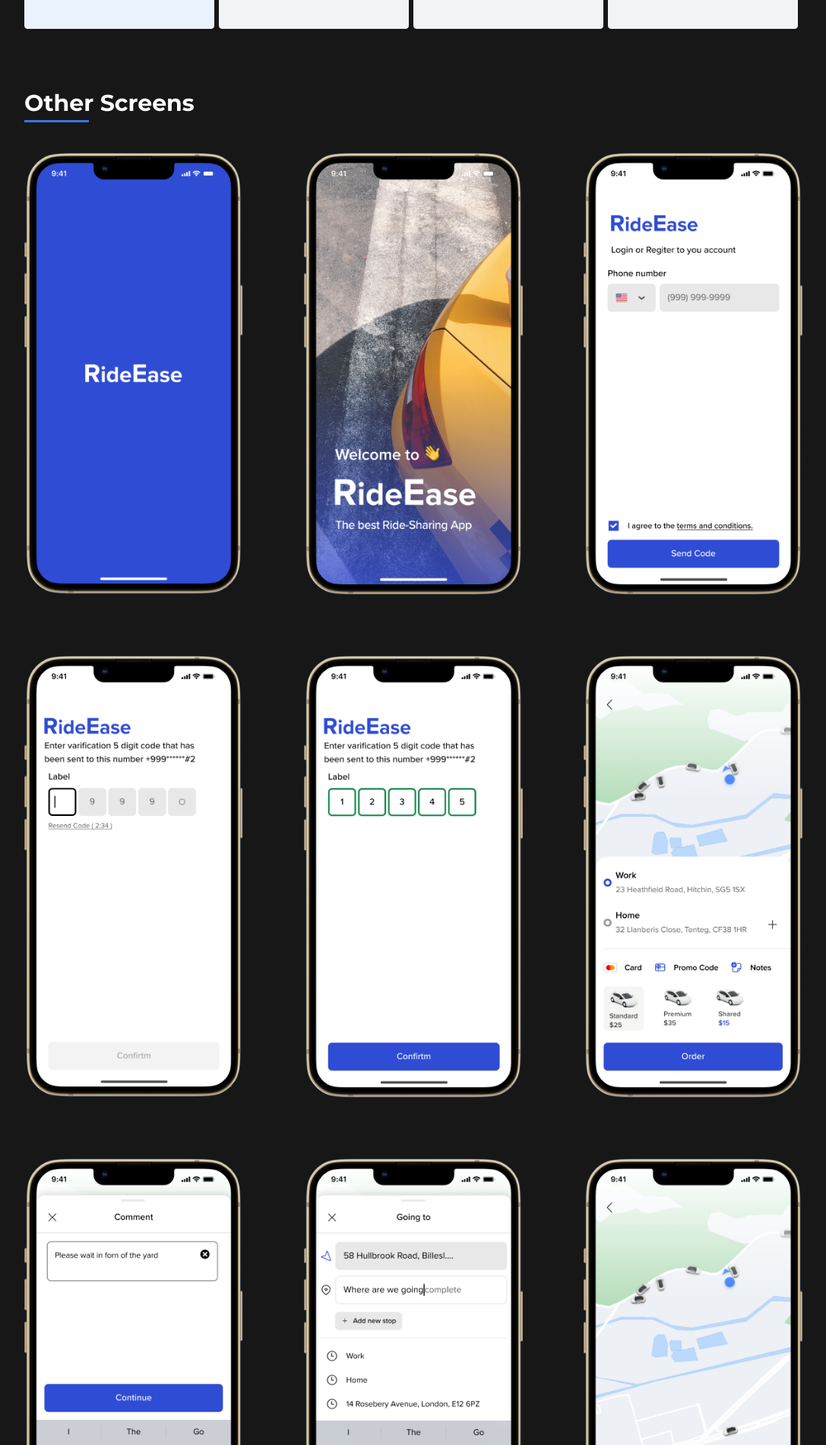
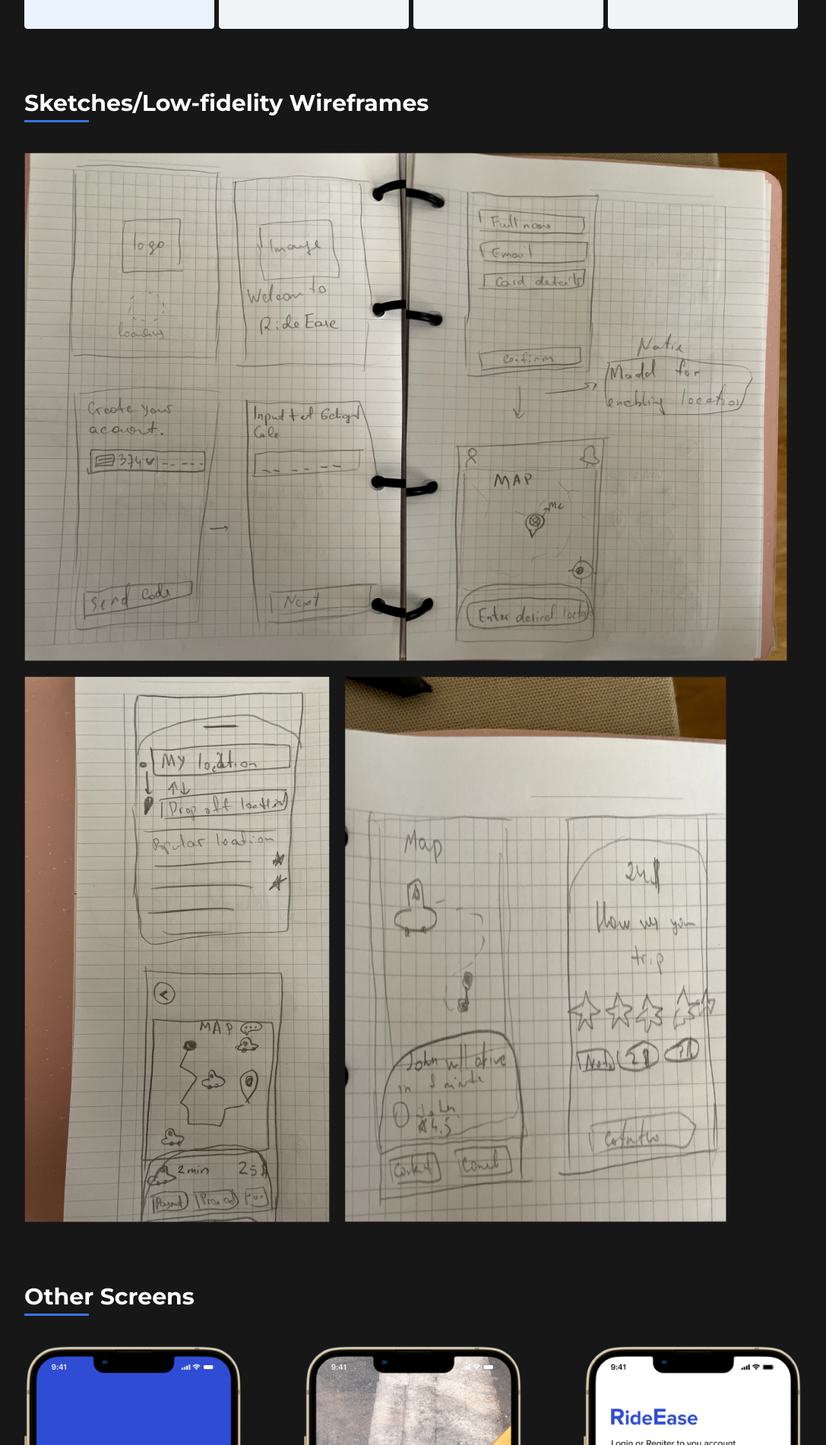
Before and after one commit to VirtuousTechies/musa-daniel, a React (Vite) app in the folder musa-daniel/: page /works/rideEase in a window 1280 px wide. Shown: the part 4698-6600 px from the top of the page at 76% size, without its empty margins (96-1183 px from the left). Built offline with nearby package versions, Linux system fonts and the light colour scheme.

Commit message:
Added the html and styles for the sketch section of the ride ease body and added the footer component to the ride ease page

```diff
--- a/musa-daniel/src/Components/RideEaseBody.jsx
+++ b/musa-daniel/src/Components/RideEaseBody.jsx
@@ -1,5 +1,9 @@
 import React from 'react'
 import { cancel, dotDesign, rideCursor, rideGoal, rideMainOne, rideMainTwo, rideOne, rideTarget,
+    sketchFour,
+    sketchOne,
+    sketchThree,
+    sketchTwo,
 tick, underline } from '../Data'
 import DesignProcess from './DesignProcess'
 import { Heading, TargetAudience } from '.'
@@ -123,6 +127,19 @@ export default function RideEaseBody() {
         </section>
     </section>
     <section className='mt-20 flex flex-col space-y-10 mx-5 md:mx-0 md:w-[90%] xl:w-[80%]'>
+        <Heading text={'Sketches/Low-fidelity Wireframes'} />
+        <figure className='flex flex-col space-y-5'>
+            <div className='flex flex-row w-[inherit]'>
+                <img src={sketchOne} alt="one" className='max-w-[48%] lg:max-w-[49%]' />
+                <img src={sketchTwo} alt="two" className='max-w-[48%] lg:max-w-[49%]'/>
+            </div>
+            <div className='flex flex-row space-x-5'>
+                <img src={sketchThree} alt="three" className='max-w-[46%] lg:max-w-[49%]'/>
+                <img src={sketchFour} alt="four" className='max-w-[46%] lg:max-w-[49%]' />
+            </div>
+        </figure>
+    </section>
+    <section className='mt-20 flex flex-col space-y-10 mx-5 md:mx-0 md:w-[90%] xl:w-[80%]'>
         <Heading text={'Other Screens'} />
         <figure className='grid grid-cols-1 md:grid-cols-2 lg:grid-cols-3 gap-20'>
             {rideEaseScreens.map((src) => <img key={src} src={src} alt="screens" />)}
--- a/musa-daniel/src/Data/index.jsx
+++ b/musa-daniel/src/Data/index.jsx
@@ -40,6 +40,10 @@ export {default as otherSix} from './images/ride-ease/other-six.png'
 export {default as otherSeven} from './images/ride-ease/other-seven.png'
 export {default as otherEight} from './images/ride-ease/other-eight.png'
 export {default as otherNine} from './images/ride-ease/other-nine.png'
+export {default as sketchOne} from './images/ride-ease/sketch-one.png'
+export {default as sketchTwo} from './images/ride-ease/sketch-two.png'
+export {default as sketchThree} from './images/ride-ease/sketch-three.png'
+export {default as sketchFour} from './images/ride-ease/sketch-four.png'
 
 export {default as adBlockerMainOne} from './images/ad-blocker/ad-blocker-main-one.png'
 export {default as adBlockerMainTwo} from './images/ad-blocker/ad-blocker-main-two.png'
--- a/musa-daniel/src/Pages/RideEasePage.jsx
+++ b/musa-daniel/src/Pages/RideEasePage.jsx
@@ -1,11 +1,13 @@
 import React from 'react'
 import { NavBar, RideEaseBody } from '../Components'
+import Footer from '../Components/Footer'
 
 export default function RideEasePage() {
   return (
     <section className='flex flex-col space-y-5 pb-10'>
       <NavBar />
       <RideEaseBody />
+      <Footer />
     </section>
   )
 }
```
